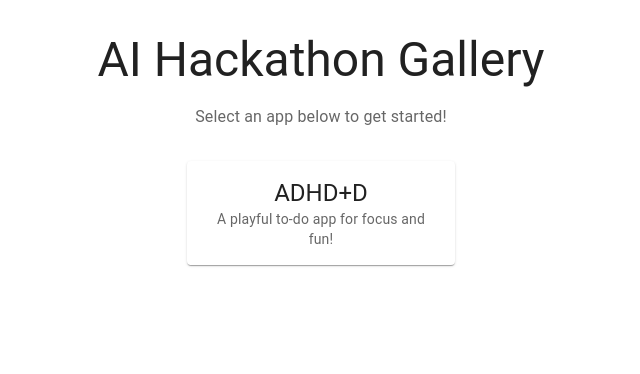
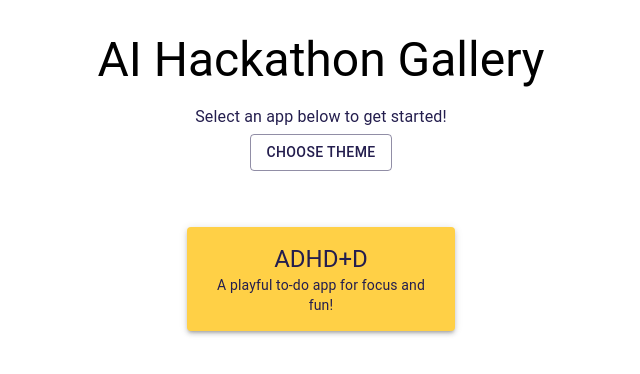
Before and after one commit to enitchals/ai-hackathon, a React (Vite) app: page /#/ in a window 1280 px wide. Shown: the top 374 px of the page, without its empty margins (319-959 px from the left). Built offline with nearby package versions, Linux system fonts and the light colour scheme.

Commit message:
themeing

```diff
--- a/src/App.tsx
+++ b/src/App.tsx
@@ -1,8 +1,13 @@
 import { HashRouter as Router, Routes, Route, Link } from 'react-router-dom';
-import { Container, Typography, Box, Card, CardActionArea, CardContent, GridLegacy as Grid } from '@mui/material';
+import { Container, Typography, Box, Card, CardActionArea, CardContent, GridLegacy as Grid, Button } from '@mui/material';
+import React, { useState } from 'react';
 import ADHDnDApp from './adhd-n-d/ADHDnDApp';
+import ThemePickerModal from './ThemePickerModal';
+import { useThemeContext } from './main';
 
 function Gallery() {
+  const [themeModalOpen, setThemeModalOpen] = useState(false);
+  const { themeName, setThemeName } = useThemeContext();
   return (
     <Container maxWidth="sm" sx={{ py: 4 }}>
       <Box textAlign="center">
@@ -12,9 +17,17 @@ function Gallery() {
         <Typography variant="body1" color="text.secondary" gutterBottom>
           Select an app below to get started!
         </Typography>
+        <Button
+          variant="outlined"
+          color="primary"
+          sx={{ mb: 3 }}
+          onClick={() => setThemeModalOpen(true)}
+        >
+          Choose Theme
+        </Button>
         <Grid container spacing={2} justifyContent="center" sx={{ mt: 2 }}>
           <Grid item xs={12} sm={6}>
-            <Card>
+            <Card sx={{ background: '#FFD046', color: '#241E4E', boxShadow: 3 }}>
               <CardActionArea component={Link} to="/adhd-n-d">
                 <CardContent>
                   <Typography variant="h5" component="div">
@@ -30,6 +43,12 @@ function Gallery() {
           {/* Add more app cards here as you build more apps */}
         </Grid>
       </Box>
+      <ThemePickerModal
+        open={themeModalOpen}
+        onClose={() => setThemeModalOpen(false)}
+        onSelectTheme={(name) => { setThemeName(name); setThemeModalOpen(false); }}
+        selectedTheme={themeName}
+      />
     </Container>
   );
 }
--- /dev/null
+++ b/src/ThemePickerModal.tsx
@@ -0,0 +1,70 @@
+import React from 'react';
+import { Dialog, DialogTitle, DialogContent, DialogActions, Button, Box, Typography } from '@mui/material';
+
+const THEMES = [
+  {
+    name: 'Bold Classic',
+    colors: {
+      black: '#000000',
+      white: '#FFFFFF',
+      russianViolet: '#241E4E',
+      pennRed: '#960200',
+      sunglow: '#FFD046',
+      processCyan: '#30BCED',
+    },
+  },
+];
+
+export interface ThemePickerModalProps {
+  open: boolean;
+  onClose: () => void;
+  onSelectTheme: (themeName: string) => void;
+  selectedTheme: string;
+}
+
+const ThemePickerModal: React.FC<ThemePickerModalProps> = ({ open, onClose, onSelectTheme, selectedTheme }) => {
+  return (
+    <Dialog open={open} onClose={onClose} maxWidth="xs" fullWidth>
+      <DialogTitle>Select Theme</DialogTitle>
+      <DialogContent>
+        {THEMES.map((theme) => (
+          <Box
+            key={theme.name}
+            sx={{
+              display: 'flex',
+              alignItems: 'center',
+              justifyContent: 'space-between',
+              p: 2,
+              borderRadius: 2,
+              border: theme.name === selectedTheme ? '2px solid #241E4E' : '1px solid #ccc',
+              mb: 2,
+              background: theme.colors.white,
+            }}
+          >
+            <Box>
+              <Typography variant="h6">{theme.name}</Typography>
+              <Box sx={{ display: 'flex', gap: 1, mt: 1 }}>
+                {Object.values(theme.colors).map((color) => (
+                  <Box key={color} sx={{ width: 24, height: 24, bgcolor: color, borderRadius: '50%', border: '1px solid #ccc' }} />
+                ))}
+              </Box>
+            </Box>
+            <Button
+              variant={theme.name === selectedTheme ? 'contained' : 'outlined'}
+              color="primary"
+              onClick={() => onSelectTheme(theme.name)}
+              disabled={theme.name === selectedTheme}
+            >
+              {theme.name === selectedTheme ? 'Selected' : 'Select'}
+            </Button>
+          </Box>
+        ))}
+      </DialogContent>
+      <DialogActions>
+        <Button onClick={onClose} color="primary">Close</Button>
+      </DialogActions>
+    </Dialog>
+  );
+};
+
+export default ThemePickerModal;
--- a/src/adhd-n-d/ADHDnDApp.tsx
+++ b/src/adhd-n-d/ADHDnDApp.tsx
@@ -1,6 +1,9 @@
 import React, { useState } from 'react';
 import { Typography, Box, Paper, IconButton, Tooltip, Tabs, Tab, Button } from '@mui/material';
 import ArrowBackIcon from '@mui/icons-material/ArrowBack';
+import ColorLensIcon from '@mui/icons-material/ColorLens';
+import ThemePickerModal from '../ThemePickerModal';
+import { useThemeContext } from '../main';
 import { useNavigate } from 'react-router-dom';
 import { TodoProvider, useTodo, TodoItem } from './TodoContext';
 import TodoList from './TodoList';
@@ -23,6 +26,8 @@ const ADHDnDInner: React.FC = () => {
   const [timerModalOpen, setTimerModalOpen] = useState(false);
   const [timerDuration, setTimerDuration] = useState(300);
   const [timerLabel, setTimerLabel] = useState('Break Time! 🎉');
+  const [themeModalOpen, setThemeModalOpen] = useState(false);
+  const { themeName, setThemeName } = useThemeContext();
 
   const handleRoll = (value: number) => {
     setRollNumber(value);
@@ -72,6 +77,11 @@ const ADHDnDInner: React.FC = () => {
             ADHDnD
           </Typography>
         </Box>
+        <Tooltip title="Change Theme">
+          <IconButton onClick={() => setThemeModalOpen(true)} size="large" sx={{ position: 'absolute', right: 0 }}>
+            <ColorLensIcon />
+          </IconButton>
+        </Tooltip>
       </Box>
       <Box sx={{ maxWidth: 600, minWidth: '33vw', mx: 'auto', mb: 2, flex: '1 1 0', display: 'flex', flexDirection: 'column', minHeight: 0, width: '100%' }}>
         <Tabs value={tab} onChange={(_, v) => setTab(v)} centered>
@@ -118,6 +128,12 @@ const ADHDnDInner: React.FC = () => {
         showStartButton={true}
         showEndButton={true}
       />
+      <ThemePickerModal
+        open={themeModalOpen}
+        onClose={() => setThemeModalOpen(false)}
+        onSelectTheme={(name) => { setThemeName(name); setThemeModalOpen(false); }}
+        selectedTheme={themeName}
+      />
     </Box>
   );
 };
--- a/src/main.tsx
+++ b/src/main.tsx
@@ -1,20 +1,58 @@
-import { StrictMode } from 'react'
+import { StrictMode, useEffect, useMemo, useState, createContext, useContext } from 'react'
 import { createRoot } from 'react-dom/client'
 import './index.css'
 import App from './App'
 import { ThemeProvider, CssBaseline, createTheme } from '@mui/material'
 
-const theme = createTheme({
-  palette: {
-    mode: 'light',
+const THEMES: Record<string, any> = {
+  'Bold Classic': {
+    palette: {
+      mode: 'light',
+      primary: { main: '#241E4E' }, // Russian Violet
+      secondary: { main: '#960200' }, // Penn Red
+      background: { default: '#FFFFFF', paper: '#FFFFFF' }, // White backgrounds
+      text: { primary: '#000000', secondary: '#241E4E' }, // Black text, accent secondary
+      info: { main: '#30BCED' }, // Process Cyan
+      warning: { main: '#FFD046' }, // Sunglow (for highlights only)
+      error: { main: '#960200' },
+      success: { main: '#30BCED' },
+    },
   },
+}
+
+const THEME_KEY = 'global-theme'
+
+const ThemeContext = createContext({
+  themeName: 'Bold Classic',
+  setThemeName: (name: string) => {},
 })
 
-createRoot(document.getElementById('root')!).render(
-  <StrictMode>
+export const useThemeContext = () => useContext(ThemeContext)
+
+function ThemeContextProvider({ children }: { children: React.ReactNode }) {
+  const [themeName, setThemeName] = useState(() => localStorage.getItem(THEME_KEY) || 'Bold Classic')
+  useEffect(() => {
+    localStorage.setItem(THEME_KEY, themeName)
+  }, [themeName])
+  const value = useMemo(() => ({ themeName, setThemeName }), [themeName])
+  return <ThemeContext.Provider value={value}>{children}</ThemeContext.Provider>
+}
+
+function Main() {
+  const { themeName } = useThemeContext()
+  const theme = useMemo(() => createTheme(THEMES[themeName] as any || THEMES['Bold Classic']), [themeName])
+  return (
     <ThemeProvider theme={theme}>
       <CssBaseline />
       <App />
     </ThemeProvider>
+  )
+}
+
+createRoot(document.getElementById('root')!).render(
+  <StrictMode>
+    <ThemeContextProvider>
+      <Main />
+    </ThemeContextProvider>
   </StrictMode>,
 )
```
